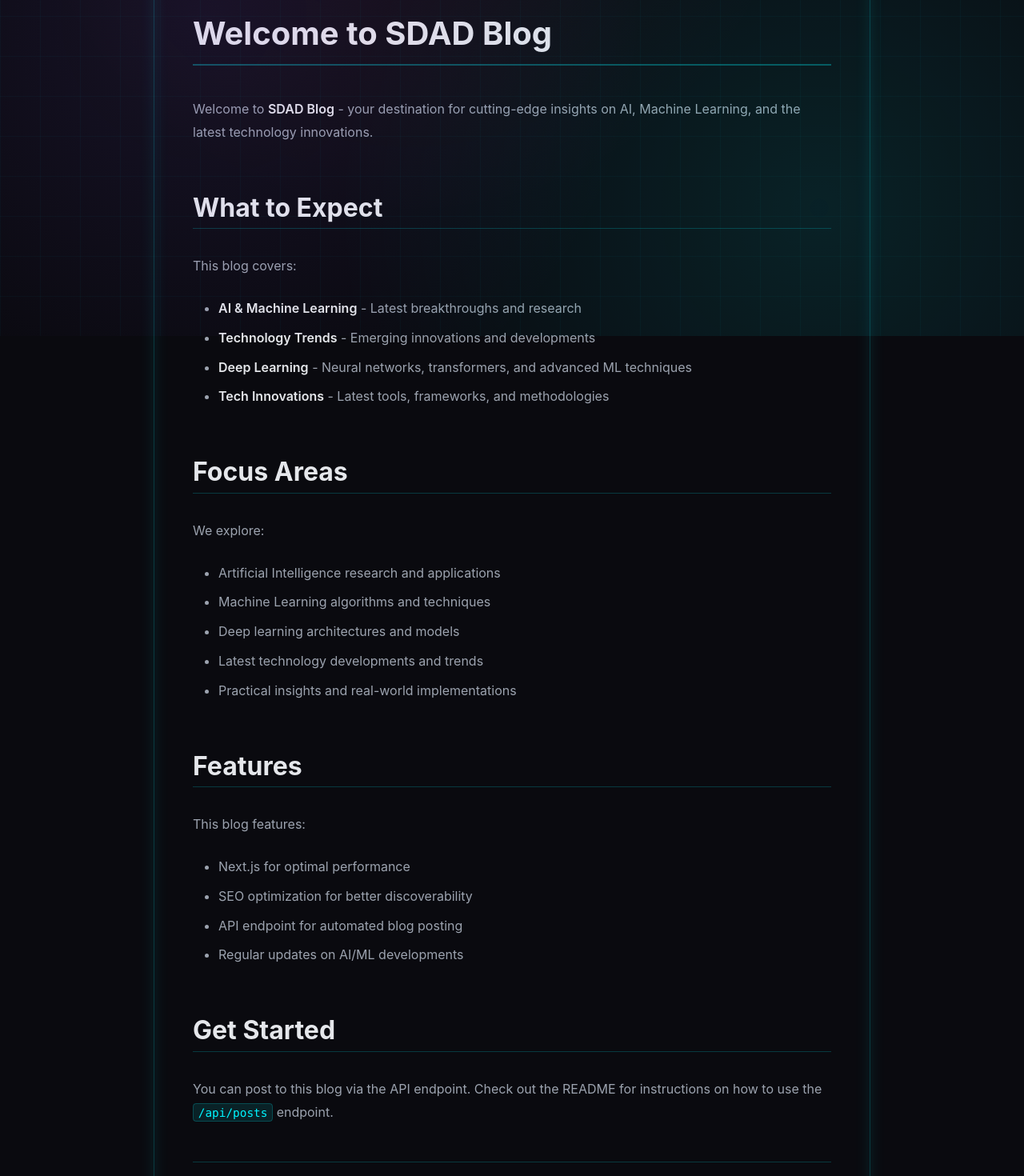
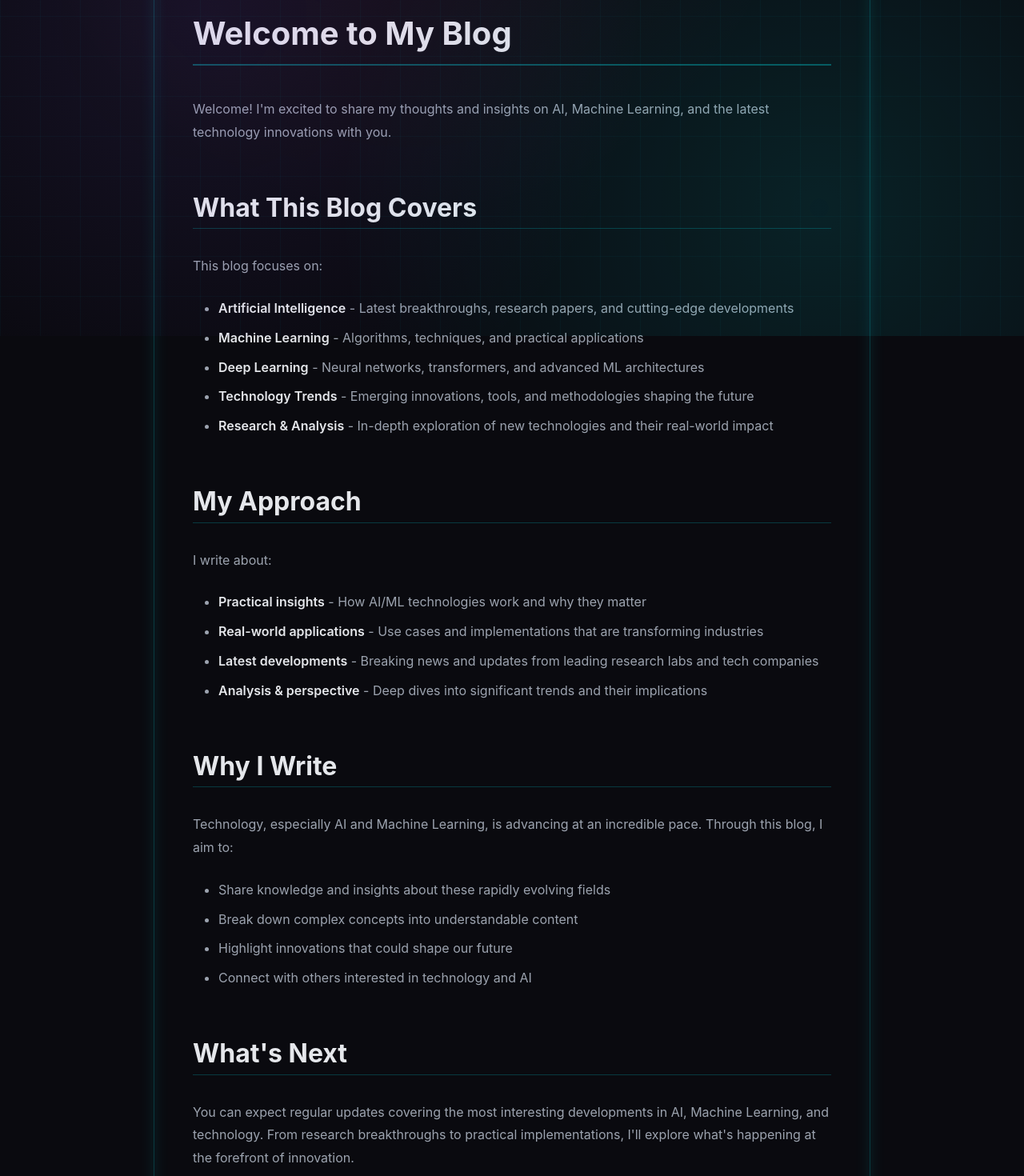
Before and after one commit to instax-dutta/blog.sdad.pro, a Next.js app: page /posts/welcome-to-sdad-blog in a window 1280 px wide. Shown: the part 380-1850 px from the top of the page at 80% size. Built offline with nearby package versions, Linux system fonts and the light colour scheme.

Commit message:
Update project branding from "SDAD Blog" to "ML Matters" across all relevant files, including metadata, README, and blog post content.

```diff
--- a/app/json-ld.tsx
+++ b/app/json-ld.tsx
@@ -42,7 +42,7 @@
   const jsonLd = {
     '@context': 'https://schema.org',
     '@type': 'WebSite',
-    name: 'SDAD Blog',
+    name: 'ML Matters',
     url: 'https://blog.sdad.pro',
     description: 'AI and Machine Learning blog covering the latest technology trends, breakthroughs, and innovations in artificial intelligence, deep learning, and cutting-edge tech developments',
     publisher: {
@@ -64,7 +64,7 @@
   const jsonLd = {
     '@context': 'https://schema.org',
     '@type': 'Blog',
-    name: 'SDAD Blog',
+    name: 'ML Matters',
     url: 'https://blog.sdad.pro',
     description: 'AI and Machine Learning blog covering the latest technology trends, breakthroughs, and innovations in artificial intelligence, deep learning, and cutting-edge tech developments',
     publisher: {
--- a/app/layout.tsx
+++ b/app/layout.tsx
@@ -2,7 +2,7 @@
 import './globals.css'
 
 export const metadata: Metadata = {
-  title: 'Blog | SDAD',
+  title: 'ML Matters | AI & Machine Learning Blog',
   description: 'AI and Machine Learning blog covering the latest technology trends, breakthroughs, and innovations in artificial intelligence, deep learning, and cutting-edge tech developments',
   keywords: ['AI', 'machine learning', 'artificial intelligence', 'deep learning', 'technology', 'innovation', 'tech blog', 'ML', 'neural networks', 'data science', 'SDAD'],
   authors: [{ name: 'SDAD' }],
@@ -11,13 +11,13 @@
     type: 'website',
     locale: 'en_US',
     url: 'https://blog.sdad.pro',
-    title: 'Blog | SDAD',
+    title: 'ML Matters | AI & Machine Learning Blog',
     description: 'AI and Machine Learning blog covering the latest technology trends, breakthroughs, and innovations in artificial intelligence, deep learning, and cutting-edge tech developments',
-    siteName: 'SDAD Blog',
+    siteName: 'ML Matters',
   },
   twitter: {
     card: 'summary_large_image',
-    title: 'Blog | SDAD',
+    title: 'ML Matters | AI & Machine Learning Blog',
     description: 'AI and Machine Learning blog covering the latest technology trends, breakthroughs, and innovations in artificial intelligence, deep learning, and cutting-edge tech developments',
   },
   robots: {
--- a/app/manifest.ts
+++ b/app/manifest.ts
@@ -2,8 +2,8 @@
 
 export default function manifest(): MetadataRoute.Manifest {
   return {
-    name: 'SDAD Blog',
-    short_name: 'SDAD Blog',
+    name: 'ML Matters',
+    short_name: 'ML Matters',
     description: 'AI and Machine Learning blog covering the latest technology trends, breakthroughs, and innovations in artificial intelligence, deep learning, and cutting-edge tech developments',
     start_url: '/',
     display: 'standalone',
--- a/app/page.tsx
+++ b/app/page.tsx
@@ -5,7 +5,7 @@
 import { WebsiteJsonLd, BlogJsonLd } from '@/app/json-ld'
 
 export const metadata: Metadata = {
-  title: 'Blog | SDAD',
+  title: 'ML Matters | AI & Machine Learning Blog',
   description: 'AI and Machine Learning blog covering the latest technology trends, breakthroughs, and innovations in artificial intelligence, deep learning, and cutting-edge tech developments',
   keywords: ['AI', 'machine learning', 'artificial intelligence', 'deep learning', 'technology', 'innovation', 'tech blog', 'ML', 'neural networks', 'data science', 'SDAD'],
   authors: [{ name: 'SDAD' }],
@@ -18,13 +18,13 @@
     type: 'website',
     locale: 'en_US',
     url: 'https://blog.sdad.pro',
-    title: 'Blog | SDAD',
+    title: 'ML Matters | AI & Machine Learning Blog',
     description: 'AI and Machine Learning blog covering the latest technology trends, breakthroughs, and innovations in artificial intelligence, deep learning, and cutting-edge tech developments',
-    siteName: 'SDAD Blog',
+    siteName: 'ML Matters',
   },
   twitter: {
     card: 'summary_large_image',
-    title: 'Blog | SDAD',
+    title: 'ML Matters | AI & Machine Learning Blog',
     description: 'AI and Machine Learning blog covering the latest technology trends, breakthroughs, and innovations in artificial intelligence, deep learning, and cutting-edge tech developments',
   },
   robots: {
@@ -53,8 +53,7 @@
         <header className="mb-16 text-center">
           <Link href="/" className="inline-block">
             <h1 className="text-5xl md:text-6xl font-bold mb-4 glow-cyan">
-              SDAD
-              <span className="text-sci-fi-accent">.BLOG</span>
+              ML Matters
             </h1>
           </Link>
           <p className="text-sci-fi-cyan text-lg md:text-xl max-w-2xl mx-auto">
--- a/app/posts/[slug]/page.tsx
+++ b/app/posts/[slug]/page.tsx
@@ -25,7 +25,7 @@
   const postUrl = `https://blog.sdad.pro/posts/${params.slug}`
 
   return {
-    title: `${post.title} | SDAD Blog`,
+    title: `${post.title} | ML Matters`,
     description: post.excerpt || post.title,
     keywords: post.tags?.join(', '),
     authors: [{ name: post.author || 'SDAD' }],
@@ -42,7 +42,7 @@
       publishedTime: post.date,
       authors: [post.author || 'SDAD'],
       tags: post.tags,
-      siteName: 'SDAD Blog',
+      siteName: 'ML Matters',
     },
     twitter: {
       card: 'summary_large_image',
--- a/data/posts/welcome-to-sdad-blog.md
+++ b/data/posts/welcome-to-sdad-blog.md
@@ -1,48 +1,50 @@
 ---
-title: Welcome to SDAD Blog
+title: Welcome to My Blog
 date: 2024-01-01T00:00:00.000Z
-excerpt: Welcome to the SDAD Blog - your source for the latest AI and Machine Learning insights, technology breakthroughs, and innovations.
+excerpt: Welcome to my blog - your source for the latest AI and Machine Learning insights, technology breakthroughs, and innovations.
 tags: ['welcome', 'blog', 'introduction', 'AI', 'Machine Learning']
 author: SDAD
 published: true
 ---
 
-# Welcome to SDAD Blog
+# Welcome to My Blog
 
-Welcome to **SDAD Blog** - your destination for cutting-edge insights on AI, Machine Learning, and the latest technology innovations.
+Welcome! I'm excited to share my thoughts and insights on AI, Machine Learning, and the latest technology innovations with you.
 
-## What to Expect
+## What This Blog Covers
 
-This blog covers:
+This blog focuses on:
 
-- **AI & Machine Learning** - Latest breakthroughs and research
-- **Technology Trends** - Emerging innovations and developments
-- **Deep Learning** - Neural networks, transformers, and advanced ML techniques
-- **Tech Innovations** - Latest tools, frameworks, and methodologies
+- **Artificial Intelligence** - Latest breakthroughs, research papers, and cutting-edge developments
+- **Machine Learning** - Algorithms, techniques, and practical applications
+- **Deep Learning** - Neural networks, transformers, and advanced ML architectures
+- **Technology Trends** - Emerging innovations, tools, and methodologies shaping the future
+- **Research & Analysis** - In-depth exploration of new technologies and their real-world impact
 
-## Focus Areas
+## My Approach
 
-We explore:
+I write about:
 
-- Artificial Intelligence research and applications
-- Machine Learning algorithms and techniques
-- Deep learning architectures and models
-- Latest technology developments and trends
-- Practical insights and real-world implementations
+- **Practical insights** - How AI/ML technologies work and why they matter
+- **Real-world applications** - Use cases and implementations that are transforming industries
+- **Latest developments** - Breaking news and updates from leading research labs and tech companies
+- **Analysis & perspective** - Deep dives into significant trends and their implications
 
-## Features
+## Why I Write
 
-This blog features:
+Technology, especially AI and Machine Learning, is advancing at an incredible pace. Through this blog, I aim to:
 
-- Next.js for optimal performance
-- SEO optimization for better discoverability
-- API endpoint for automated blog posting
-- Regular updates on AI/ML developments
+- Share knowledge and insights about these rapidly evolving fields
+- Break down complex concepts into understandable content
+- Highlight innovations that could shape our future
+- Connect with others interested in technology and AI
 
-## Get Started
+## What's Next
 
-You can post to this blog via the API endpoint. Check out the README for instructions on how to use the `/api/posts` endpoint.
+You can expect regular updates covering the most interesting developments in AI, Machine Learning, and technology. From research breakthroughs to practical implementations, I'll explore what's happening at the forefront of innovation.
 
 ---
 
-*Stay updated with the latest in AI and Machine Learning!* 🤖
+*Thanks for reading, and I look forward to sharing more with you soon!* 🤖
+
+Feel free to explore the blog posts below to dive into the content.
```
Also changed, not shown: 1 other file (tests, documents, lock files or other folders).
